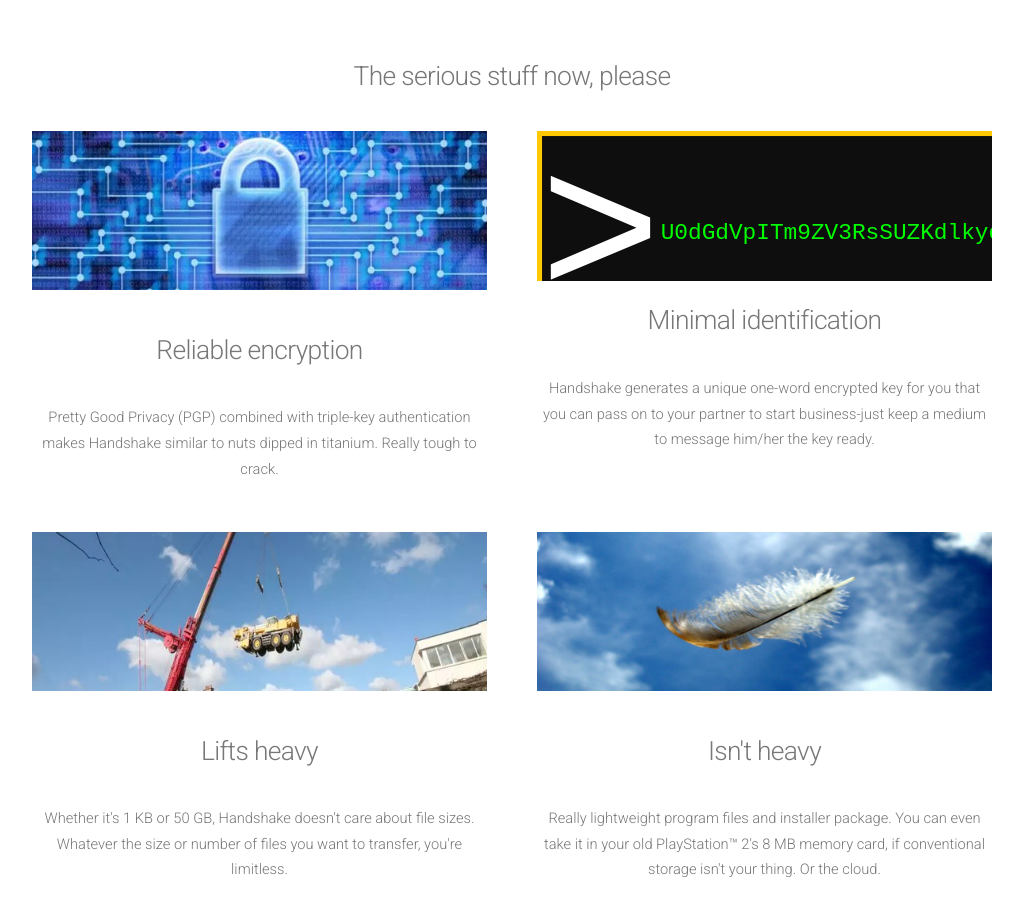
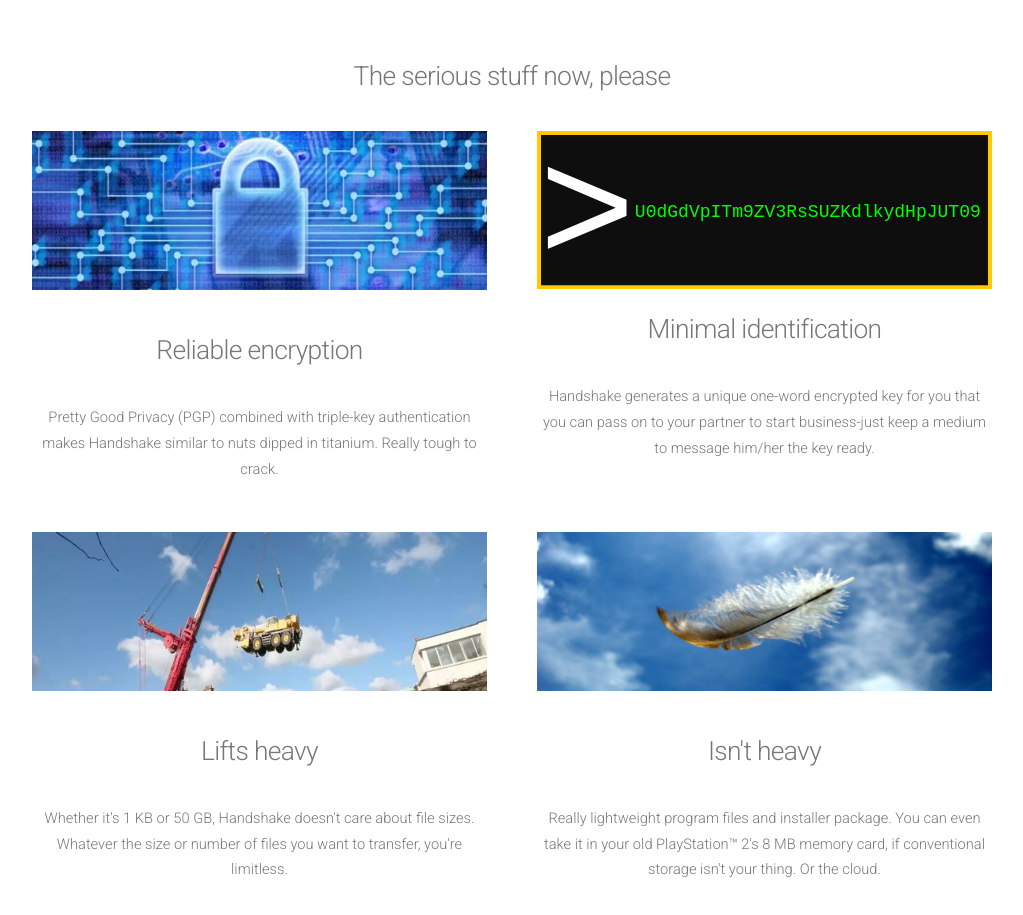
Before and after one commit to SecureHandshake/securehandshake.github.io, a plain HTML site: page index.html in a window 1280 px wide. Shown: the part 1540-2455 px from the top of the page, without its empty margins (128-1151 px from the left). Drawn offline with nearby package versions, Linux system fonts and the light colour scheme.

Commit message:
Revert "test"
This reverts commit bceb4c7dde6428b91eaa02c58c8edb530295e4ab.

```diff
--- a/index.html
+++ b/index.html
@@ -106,7 +106,7 @@
    xmlns="http://www.w3.org/2000/svg"
    version="1.1"
    id="svg2"
-   viewBox="0 0 100% 100%"
+   viewBox="0 0 575.00001 200"
    height="100%"
    width="100%">
   <g
```
